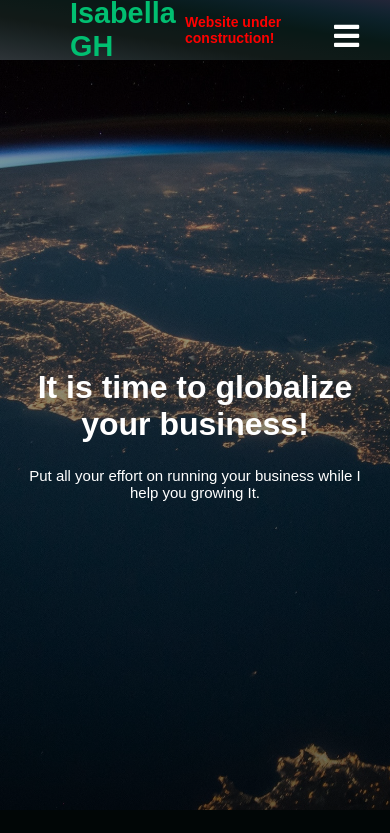
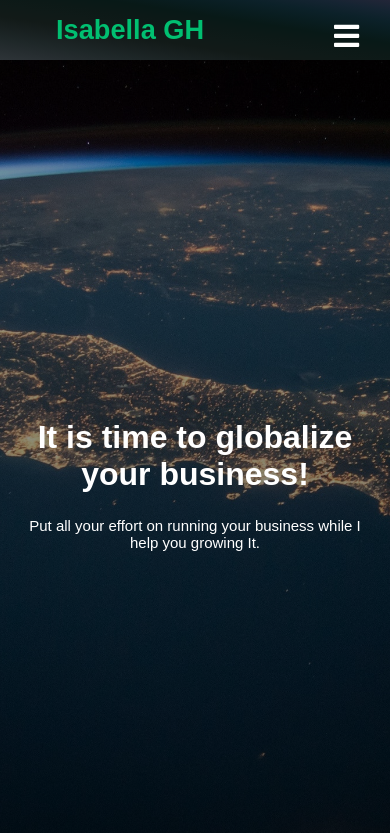
Before and after one commit to isabellagh/my-portfolio, a React (Create React App) app: page / in a window 390 px wide. Shown: the top 833 px of the page. Built offline with nearby package versions, Linux system fonts and the light colour scheme.

Commit message:
margin-top:15px on logo mobile

```diff
--- a/src/components/Navbar/NavbarElements.js
+++ b/src/components/Navbar/NavbarElements.js
@@ -33,15 +33,20 @@ export const NavLogo = styled(LinkS)`
   color: #01bf71;
   justify-self: flex-start;
   cursor: pointer;
-  font-size: 1.8rem;
+  font-size: 1.7rem;
   display: flex;
   align-items: center;
-  margin-left: 24px;
+  margin-left: 10px;
   font-weight: bold;
   text-decoration: none;
 
   &:hover {
     color: #79DD82;
+  }
+
+  @media only screen and (max-device-width: 640px) {
+    font-size: 1.2rem;
+    margin-top: 15px;
   }
 `;
 
--- a/src/components/Navbar/index.js
+++ b/src/components/Navbar/index.js
@@ -17,7 +17,7 @@ const Navbar = ({ toggle }) => {
       <Nav>
         <NavbarContainer>
           <NavLogo to="about">Isabella GH</NavLogo>
-          <Alert>Website under construction!</Alert>
+          {/* <Alert>Website under construction!</Alert> */}
           <MobileIcon onClick={toggle}>
             <FaBars />
           </MobileIcon>
--- a/src/components/about/AboutElements.js
+++ b/src/components/about/AboutElements.js
@@ -6,7 +6,7 @@ export const AboutContainer = styled.div`
   justify-content: center;
   align-items: center;
   padding: 0 30px;
-  height: 750px;
+  height: 850px;
   position: relative;
   z-index: 1;
 
--- a/src/components/projects/ProjectElements.js
+++ b/src/components/projects/ProjectElements.js
@@ -2,7 +2,7 @@ import styled from "styled-components";
 // import { Link as LinkR } from "react-router-dom";
 
 export const ProjectContainer = styled.div`
-  height: 700px;
+  height: 850px;
   display: flex;
   flex-direction: column;
   justify-content: center;
@@ -32,7 +32,7 @@ export const ProjectWrapper = styled.div`
   grid-template-columns: 1fr 1fr 1fr;
   align-items: center;
   grid-gap: 16px;
-  padding: 0 50px;
+  padding: 0 70px;
 
   @media screen and (max-width: 1000px) {
     grid-template-columns: 1fr 1fr;
--- a/src/components/skills/SkillsElements.js
+++ b/src/components/skills/SkillsElements.js
@@ -1,7 +1,7 @@
 import styled from "styled-components";
 
 export const SkillContainer = styled.div`
-  height: 700px;
+  height: 800px;
   display: flex;
   flex-direction: column;
   justify-content: center;
```
